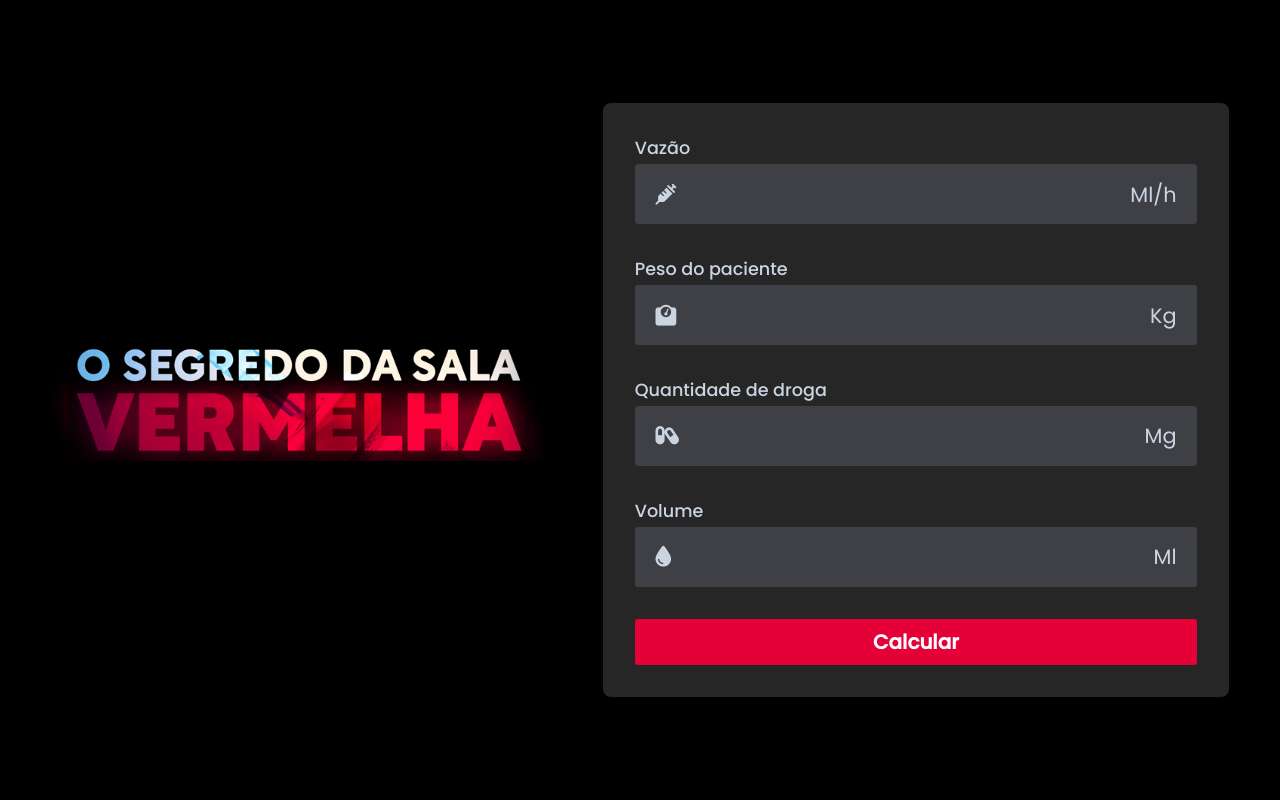
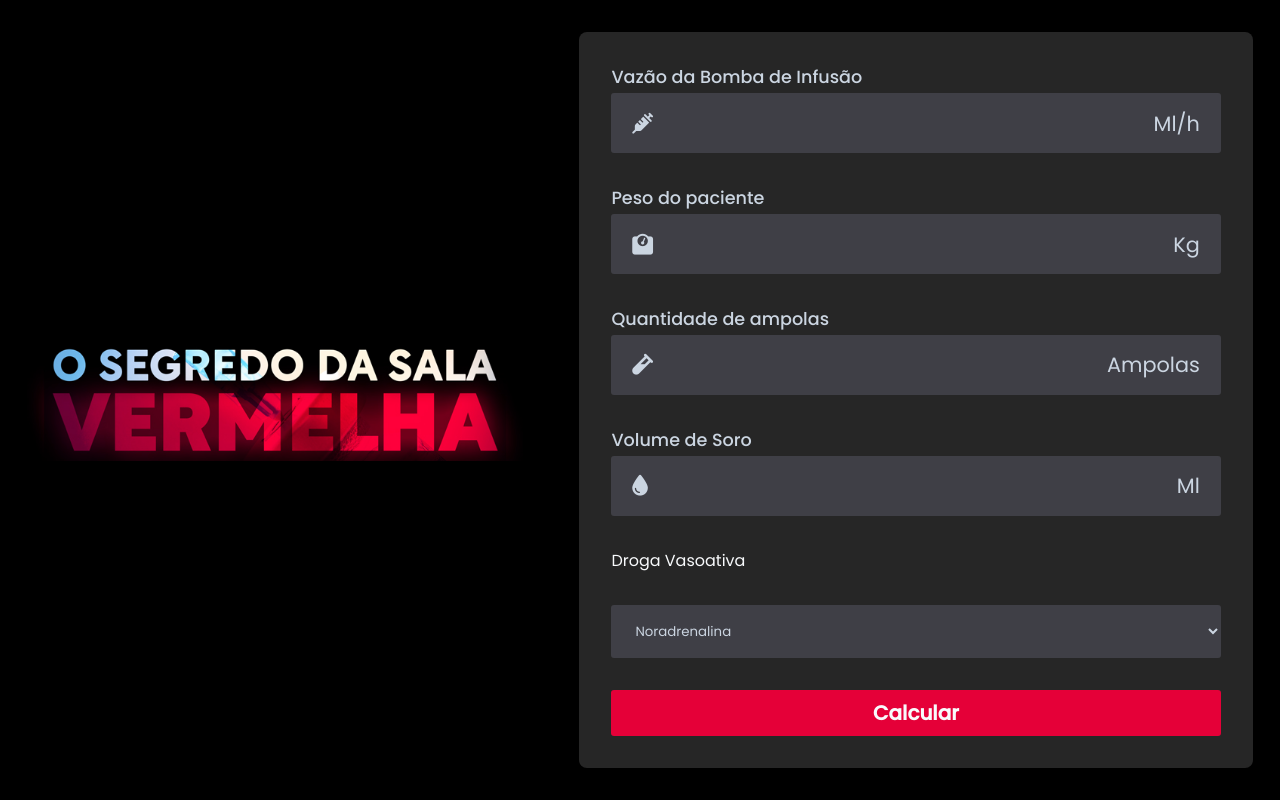
Before and after one commit to victorsilvaMR3/calculadora, a plain HTML site: page index.html in a window 1280 px wide. Drawn offline with Linux system fonts and the light colour scheme.

Commit message:
Update index.html

```diff
--- a/index.html
+++ b/index.html
@@ -19,7 +19,7 @@
       <form id="form">
 
         <div class="input-box">
-        <label for="vazao">Vazão
+        <label for="vazao">Vazão da Bomba de Infusão
 
         </label>
         <div class="input-field">
@@ -41,21 +41,22 @@
       </div>
 
       <div class="input-box">
-        <label for="droga">Quantidade de droga
+        <label for="droga">Quantidade de ampolas
 
         </label>
 
         <div class="input-field">
-          <i class="fa-solid fa-capsules"></i>
+          <i class="fa-solid fa-vial"></i>
           <input type="number" id="droga" required>
-          <span>Mg</span>
+          <span>Ampolas</span>
         </div>
       </div>
 
       <div class="input-box">
-        <label for="volume">Volume
+        <label for="volume">Volume de Soro
 
         </label>
+
 
         <div class="input-field">
           <i class="fa-solid fa-droplet"></i>
@@ -64,6 +65,18 @@
 
         </div>
       </div>
+
+        <label for="dva">Droga Vasoativa
+
+        </label>
+      <select id="plataforma" required="required" onchange="getSelectValue();">
+
+        <option value="4">Noradrenalina</option>
+        <option value="250">Dobutamina</option>
+        <option value="1">Adrenalina</option>
+        <option value="50">Nitroprussiato de Sódio</option>
+        <option value="50">Nitroglicerina</option>
+    </select>
 
 
 
@@ -88,6 +101,7 @@
 
     </div>
 </section>
+
 </main>
 <script src="/scripts.js"></script>
 </body>
```
